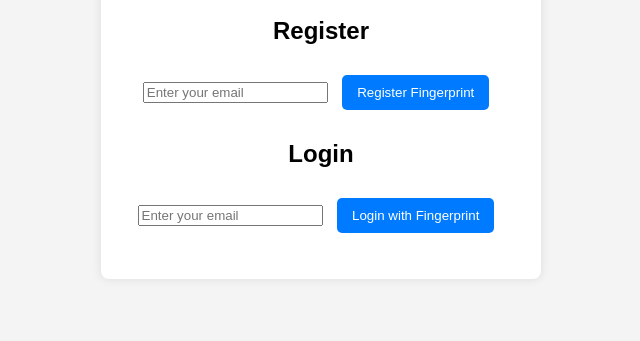
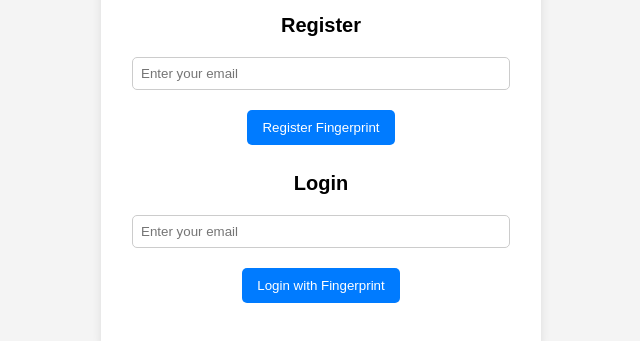
Before and after one commit to tarunkumar456/fingerprint, a plain HTML site: page index.html in a window 1280 px wide. Shown: the part 109-450 px from the top of the page, without its empty margins (319-959 px from the left). Drawn offline with Linux system fonts and the light colour scheme.

Commit message:
Update style.css

```diff
--- a/style.css
+++ b/style.css
@@ -14,9 +14,17 @@ body {
     margin: auto;
 }
 
-h1 {
+h1, h2 {
     font-size: 20px;
-    margin-bottom: 20px;
+    margin-bottom: 10px;
+}
+
+input {
+    width: 90%;
+    padding: 8px;
+    margin: 10px 0;
+    border: 1px solid #ccc;
+    border-radius: 5px;
 }
 
 button {
```
